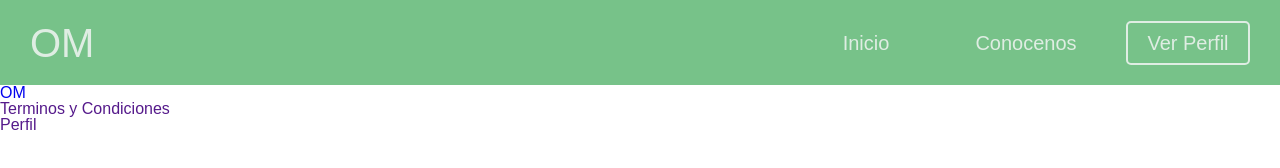
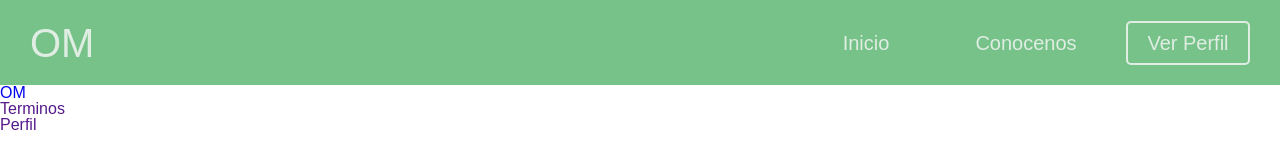
Before and after one commit to RaeMoraV/AyunoItermitente, a plain HTML site: page Public/header-footer.html in a window 1280 px wide. Drawn offline with Linux system fonts and the light colour scheme.

Commit message:
actualizacion del  folder

```diff
--- a/Public/header-footer.html
+++ b/Public/header-footer.html
@@ -49,7 +49,7 @@
         </div>
         <div class="textFooter">
             <ul class="links">
-                <li><a href="">Terminos y Condiciones</a></li>
+                <li><a href="">Terminos </a></li>
                 <li><a href="">Perfil</a></li>
             </ul>
             <p class="disclaimer"></p>
```
